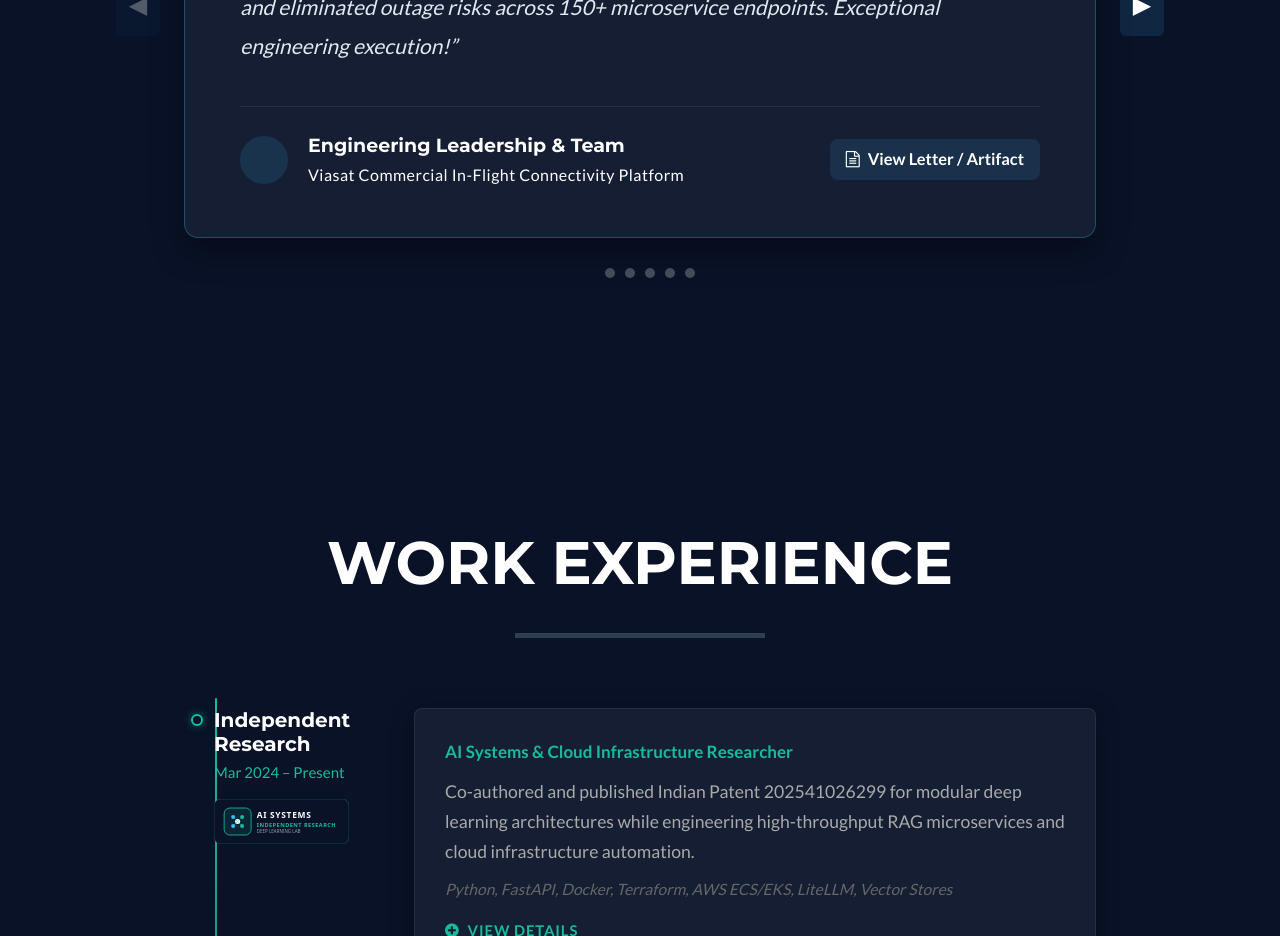
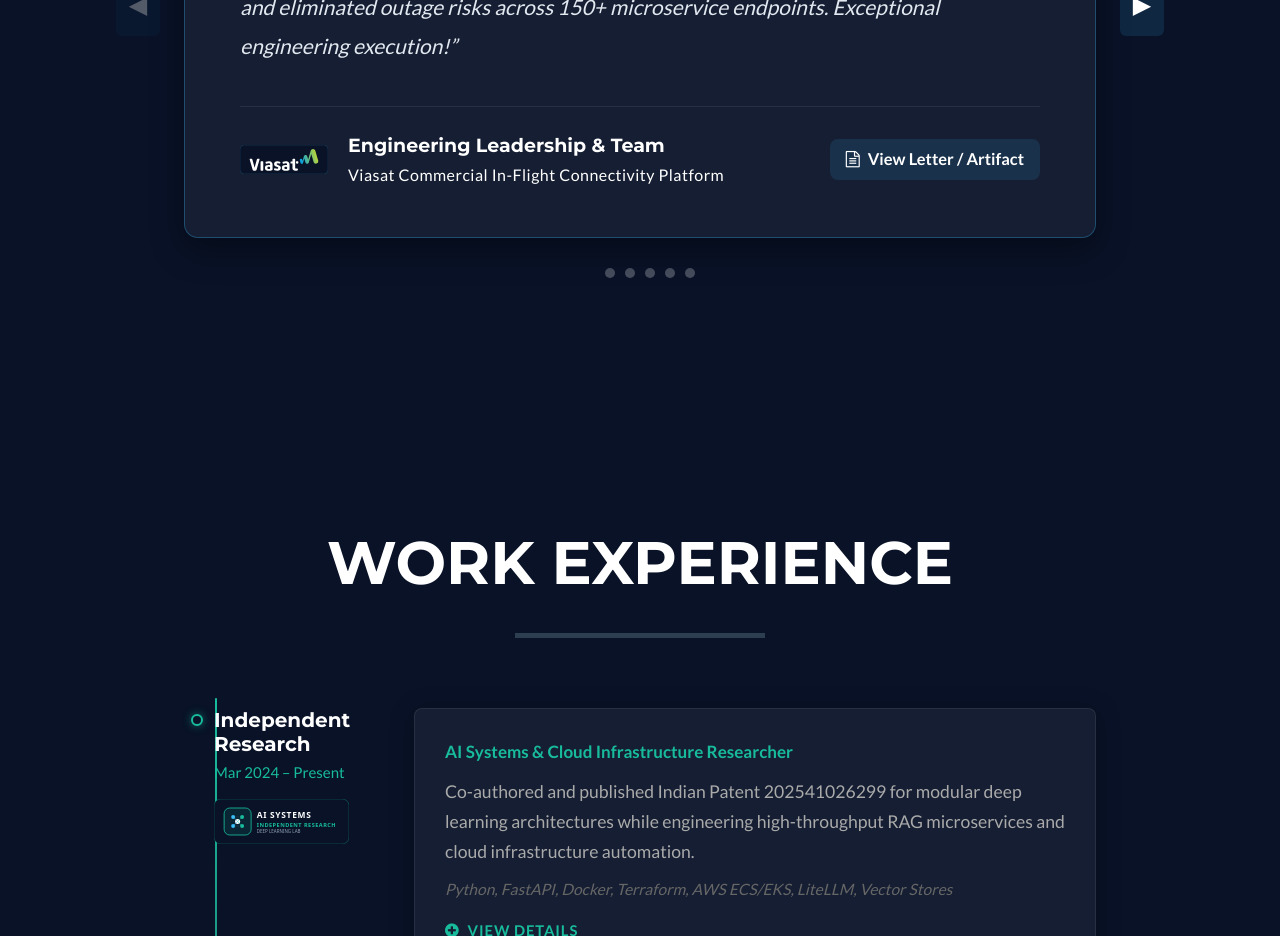
Before and after one commit to saiyasaswinimajety/saiyasaswinimajety-portfolio, a Next.js app: page / in a window 1280 px wide. Shown: the part 3980-4916 px from the top of the page. Built offline with nearby package versions, Linux system fonts and the light colour scheme.

Commit message:
feat(recognition): display official Viasat logo in appreciation card attribution and modal

```diff
--- a/app/components/Recognition.tsx
+++ b/app/components/Recognition.tsx
@@ -187,6 +187,31 @@ export default function Recognition() {
                 <div
                   style={{ display: "flex", alignItems: "center", gap: "1rem" }}
                 >
+                  {item.logo ? (
+                    <div
+                      style={{
+                        width: "88px",
+                        height: "40px",
+                        borderRadius: "8px",
+                        overflow: "hidden",
+                        flexShrink: 0,
+                        display: "flex",
+                        alignItems: "center",
+                        justifyContent: "center",
+                      }}
+                    >
+                      {/* eslint-disable-next-line @next/next/no-img-element */}
+                      <img
+                        src={item.logo}
+                        alt="Viasat"
+                        style={{
+                          width: "100%",
+                          height: "100%",
+                          objectFit: "contain",
+                        }}
+                      />
+                    </div>
+                  ) : (
                     <div
                       style={{
                         width: "48px",
@@ -205,6 +230,7 @@ export default function Recognition() {
                         style={{ color: "var(--cyan)", fontSize: "1.1rem" }}
                       />
                     </div>
+                  )}
                   <div>
                     <p
                       style={{
@@ -367,6 +393,31 @@ export default function Recognition() {
                   marginBottom: "1rem",
                 }}
               >
+                {selectedProof.logo && (
+                  <div
+                    style={{
+                      width: "70px",
+                      height: "32px",
+                      borderRadius: "6px",
+                      overflow: "hidden",
+                      flexShrink: 0,
+                      display: "flex",
+                      alignItems: "center",
+                      justifyContent: "center",
+                    }}
+                  >
+                    {/* eslint-disable-next-line @next/next/no-img-element */}
+                    <img
+                      src={selectedProof.logo}
+                      alt="Viasat"
+                      style={{
+                        width: "100%",
+                        height: "100%",
+                        objectFit: "contain",
+                      }}
+                    />
+                  </div>
+                )}
                 <span
                   style={{
                     background: "rgba(56,189,248,0.15)",
--- a/app/data/recognition.ts
+++ b/app/data/recognition.ts
@@ -6,6 +6,7 @@ export const recognitions: Recognition[] = [
     title: "Viasat Commercial In-Flight Connectivity Platform",
     badge: "Spotlight Award",
     date: "2023",
+    logo: "/img/companies/viasat.svg",
     image: "/img/appreciations/cert_automation_appreciation.png",
     quote:
       "Huge shoutout to Yasaswini for driving the Certificate Automation initiative to completion! By eliminating manual TLS/SSL rotation and building self-healing certificate pipelines across our edge gateways, she removed a recurring operational bottleneck and eliminated outage risks across 150+ microservice endpoints. Exceptional engineering execution!",
@@ -15,6 +16,7 @@ export const recognitions: Recognition[] = [
     title: "Viasat Enterprise Services",
     badge: "Architecture Excellence",
     date: "2022",
+    logo: "/img/companies/viasat.svg",
     image: "/img/appreciations/oauth_flexibility_appreciation.png",
     quote:
       "Yasaswini did an exceptional job re-architecting our OAuth 2.0 and Okta federated authentication flow. Her design provided unprecedented flexibility for partner airline portals, allowing dynamic custom claims and multi-tenant token validation while adhering strictly to zero-trust security standards. A masterclass in clean backend architecture.",
@@ -24,6 +26,7 @@ export const recognitions: Recognition[] = [
     title: "Viasat Core Infrastructure Group",
     badge: "Cloud Migration Lead",
     date: "2022",
+    logo: "/img/companies/viasat.svg",
     image: "/img/appreciations/Migration_appreciation.png",
     quote:
       "A massive thank you to Yasaswini for spearheading the migration of our legacy Django/PostgreSQL monolith to AWS containerized microservices on ECS. The migration was executed seamlessly with zero downtime, zero data drift, and delivered a 45% reduction in compute overhead. Her meticulous planning and rollback strategies were flawless.",
@@ -33,6 +36,7 @@ export const recognitions: Recognition[] = [
     title: "Viasat Commercial Aviation Operations",
     badge: "Operational Impact",
     date: "2023",
+    logo: "/img/companies/viasat.svg",
     image: "/img/appreciations/RBO_scorecard_appreciation.png",
     quote:
       "Yasaswini's contributions to the Real-Time Business Operations (RBO) Scorecard platform transformed how we monitor inflight connectivity health across global airline fleets. Her optimized telemetry aggregation queries reduced dashboard loading latencies from 12s to under 600ms, providing real-time visibility to 24/7 flight operations centers.",
@@ -42,6 +46,7 @@ export const recognitions: Recognition[] = [
     title: "Viasat Global Network Operations",
     badge: "Zero-Defect Release",
     date: "2021",
+    logo: "/img/companies/viasat.svg",
     image: "/img/appreciations/VMS_appreciation.png",
     quote:
       "Kudos to Yasaswini for delivering a rock-solid release of the VMS core routing and device management module. Her comprehensive unit and integration testing suites identified several critical edge cases prior to staging. The release went live with zero customer-reported defects and substantially lowered our Sev-1 triage burden.",
@@ -51,6 +56,7 @@ export const recognitions: Recognition[] = [
     title: "Viasat In-Flight Services & Connectivity",
     badge: "Leadership Commendation",
     date: "2024",
+    logo: "/img/companies/viasat.svg",
     image: "/img/appreciations/mail_for_fnf.png",
     quote:
       "Yasaswini has been an indispensable pillar of our engineering organization throughout her tenure. From architecting high-scale telemetry backends to mentoring junior engineers and raising our code quality bar, her impact is felt across every service we run today. She embodies technical rigor, extreme ownership, and engineering excellence.",
--- a/app/types/index.ts
+++ b/app/types/index.ts
@@ -42,6 +42,7 @@ export interface Recognition {
   name: string;
   title: string;
   avatar?: string;
+  logo?: string;
   quote: string;
   image?: string;
   badge?: string;
```
Lines whose indentation alone changed are shown as unchanged.
